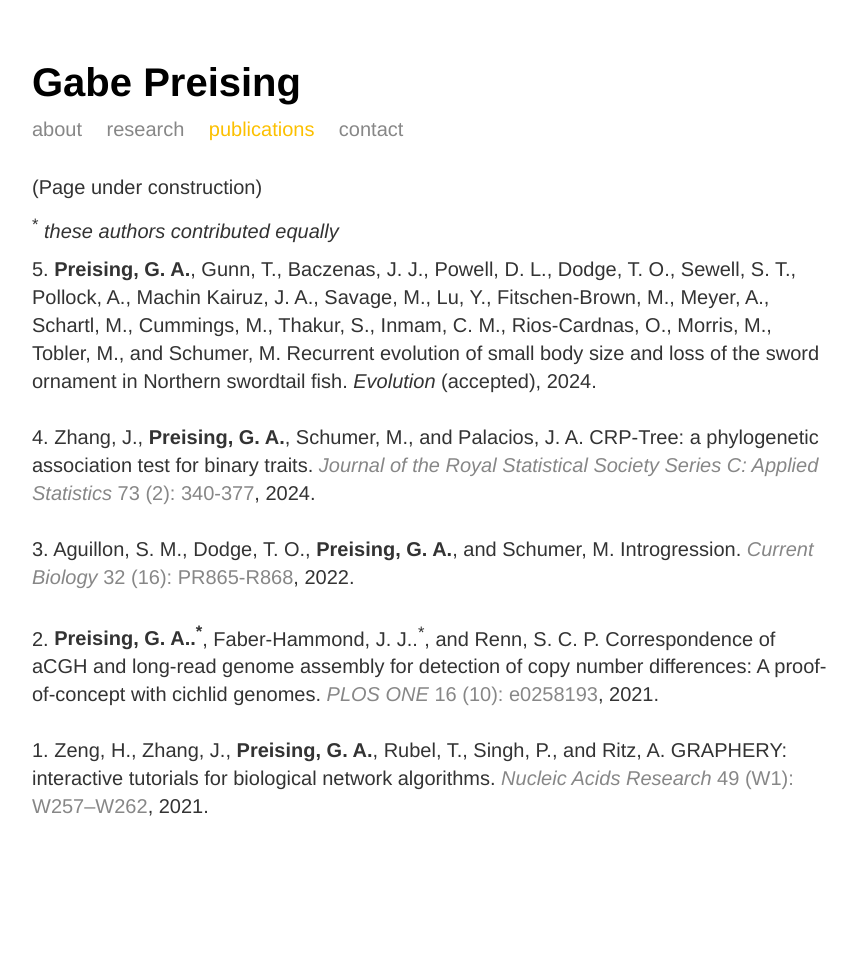
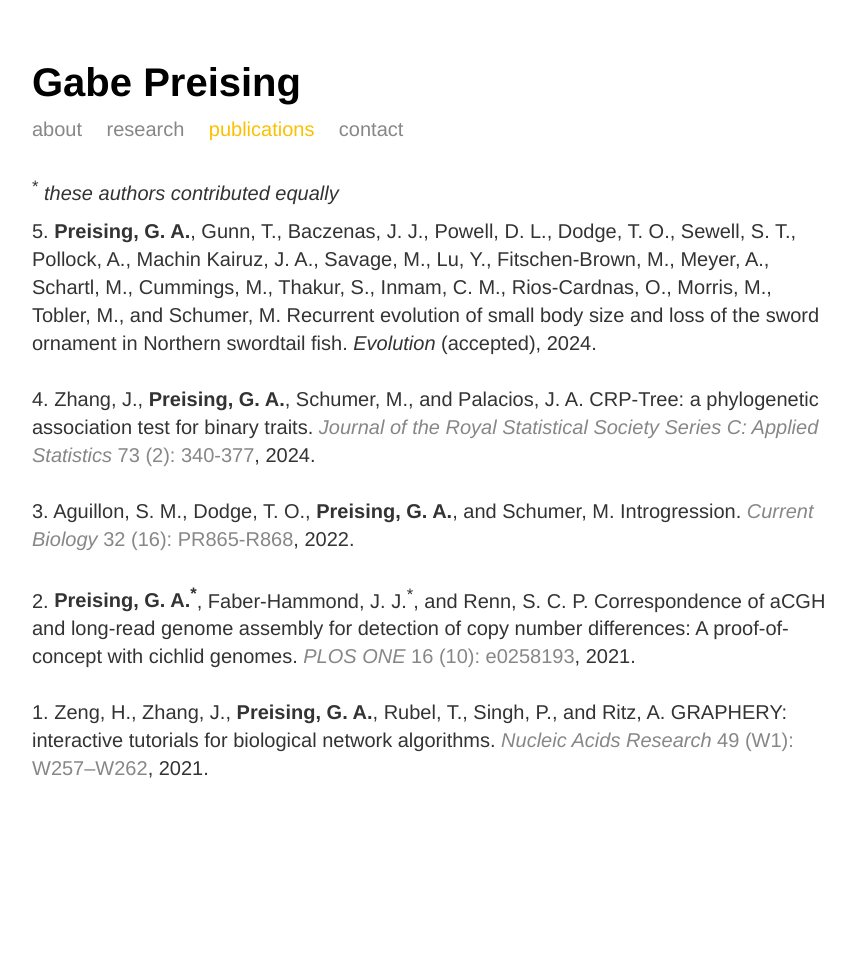
Before and after one commit to gpreising/gpreising.github.io, a Jekyll site: the page built from publications/index.html, in a window 1280 px wide. Shown: the whole page, without its empty margins (208-1064 px from the left). Built offline with Jekyll 4.4.1, drawn with Linux system fonts in a browser that asks for light colours; after the commit the page ends 924 px from its top, so only the background shows below that.

Commit message:
fixed typos

```diff
--- a/publications/index.html
+++ b/publications/index.html
@@ -11,7 +11,6 @@
 	</ul>
 </nav>
 <div class="publications">
-	<p>(Page under construction)</p>
 	<p><sup>*</sup> <em>these authors contributed equally</em></p>
 		<p>5. <strong>Preising, G. A.</strong>, Gunn, T., Baczenas, J. J., Powell, D. L., Dodge, T. O., Sewell, S. T., Pollock, A., Machin Kairuz, J. A., Savage, M., Lu, Y., Fitschen-Brown, M., Meyer, A., Schartl, M., Cummings, M., Thakur, S., Inmam, C. M., Rios-Cardnas, O., Morris, M., Tobler, M., and Schumer, M. Recurrent evolution of small body size and loss of the sword ornament in Northern swordtail fish. <em>Evolution</em> (accepted), 2024.</p>
 		<br>
@@ -19,7 +18,7 @@
 		<br>
 		<p>3. Aguillon, S. M., Dodge, T. O., <strong>Preising, G. A.</strong>, and Schumer, M. Introgression. <a href="https://doi.org/10.1016/j.cub.2022.07.004" target="_blank"><em>Current Biology</em> 32 (16): PR865-R868</a>, 2022.</p>
 		<br>
-		<p>2. <strong>Preising, G. A..<sup>*</sup></strong>, Faber-Hammond, J. J..<sup>*</sup>, and Renn, S. C. P. Correspondence of aCGH and long-read genome assembly for detection of copy number differences: A proof-of-concept with cichlid genomes. <a href="https://doi.org/10.1371/journal.pone.0258193" target="_blank"><em>PLOS ONE</em> 16 (10): e0258193</a>, 2021.</p>
+		<p>2. <strong>Preising, G. A.<sup>*</sup></strong>, Faber-Hammond, J. J.<sup>*</sup>, and Renn, S. C. P. Correspondence of aCGH and long-read genome assembly for detection of copy number differences: A proof-of-concept with cichlid genomes. <a href="https://doi.org/10.1371/journal.pone.0258193" target="_blank"><em>PLOS ONE</em> 16 (10): e0258193</a>, 2021.</p>
 		<br>
 		<p>1. Zeng, H., Zhang, J., <strong>Preising, G. A.</strong>, Rubel, T., Singh, P., and Ritz, A. GRAPHERY: interactive tutorials for biological network algorithms. <a href="https://doi.org/10.1093/nar/gkab420" target="_blank"><em>Nucleic Acids Research</em> 49 (W1): W257–W262</a>, 2021.</p>
 	<br>
```
